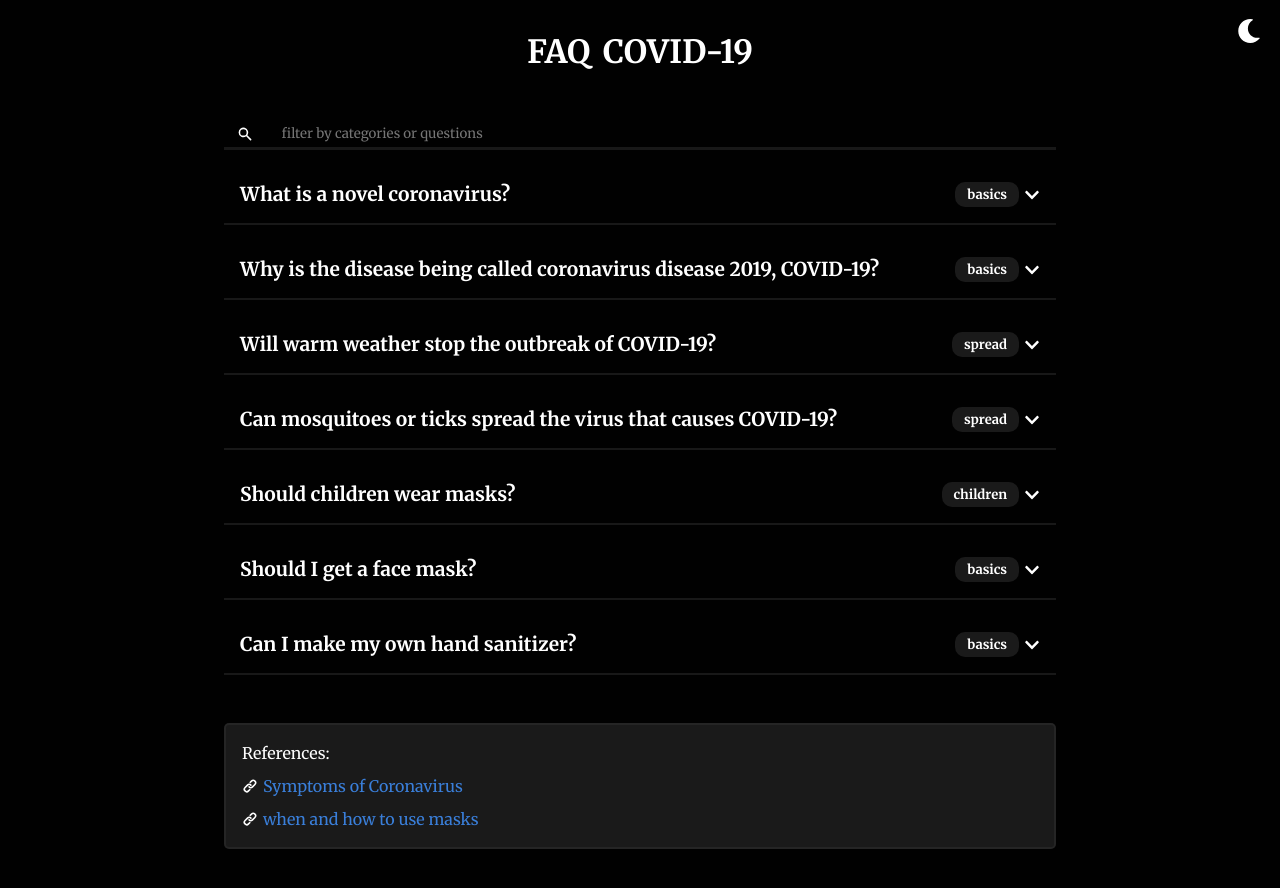
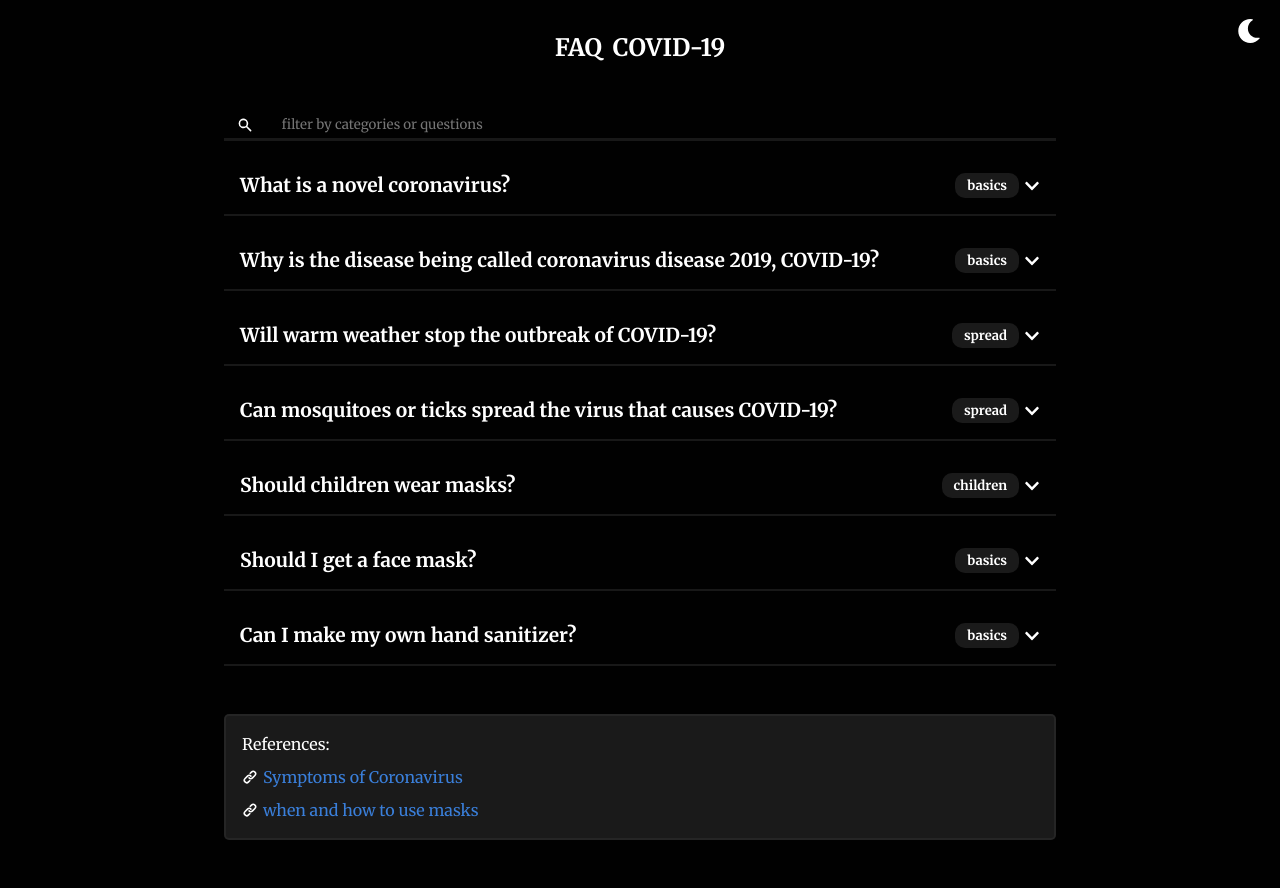
Before and after one commit to samueldlacruz/FAQ-covid-19-pwa, a React (Create React App) app: page / in a window 1280 px wide. Shown: the top 888 px of the page. Built offline with nearby package versions, Linux system fonts and the light colour scheme.

Commit message:
update: improved design

```diff
--- a/src/components/Header/style.ts
+++ b/src/components/Header/style.ts
@@ -5,7 +5,7 @@ export const HeaderContainer = styled.div`
 `;
 
 export const HeaderTitle = styled.h1`
-  font-size: clamp(1.5rem, 10vw, 2rem);
+  font-size: 1.5rem;
   text-transform: uppercase;
   font-weight: 700;
   margin-bottom: 1.5rem;
--- a/src/styles/themes/light.ts
+++ b/src/styles/themes/light.ts
@@ -5,7 +5,7 @@ export default {
         primary: 'rgb(16, 16, 16, 0.7)',
         secundary: 'rgb(24, 24, 24)',
 
-        background: '#f5f5f5',
+        background: '#fefcfa',
         text: '#000'
     },
 };
```
